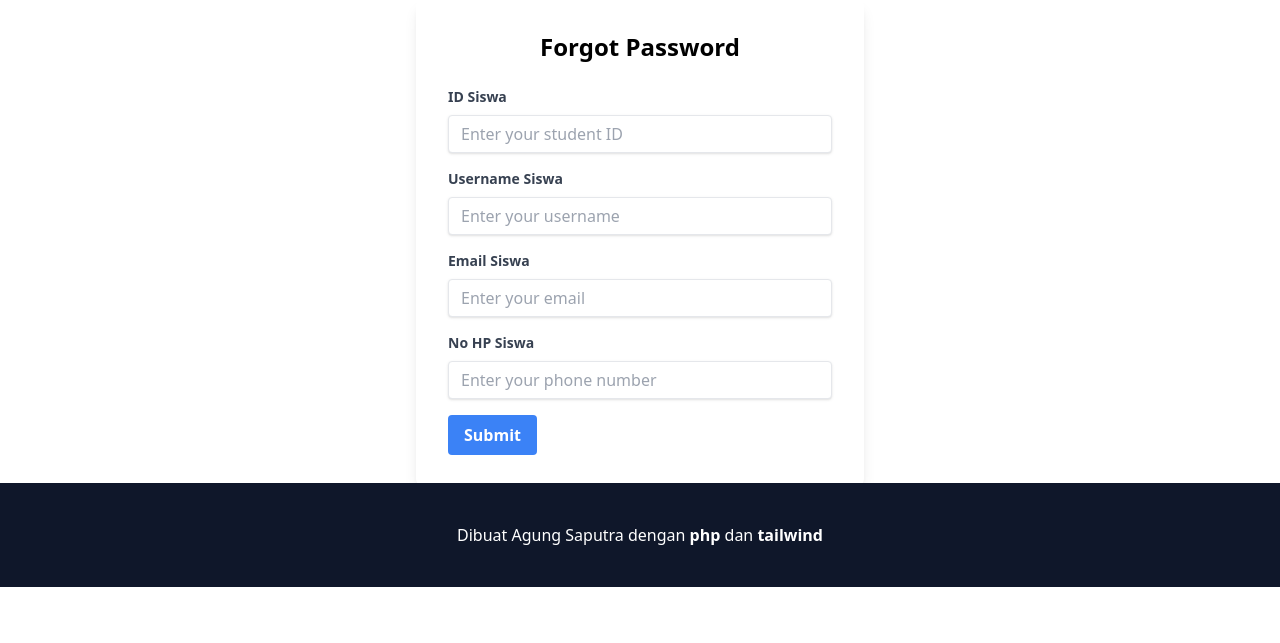
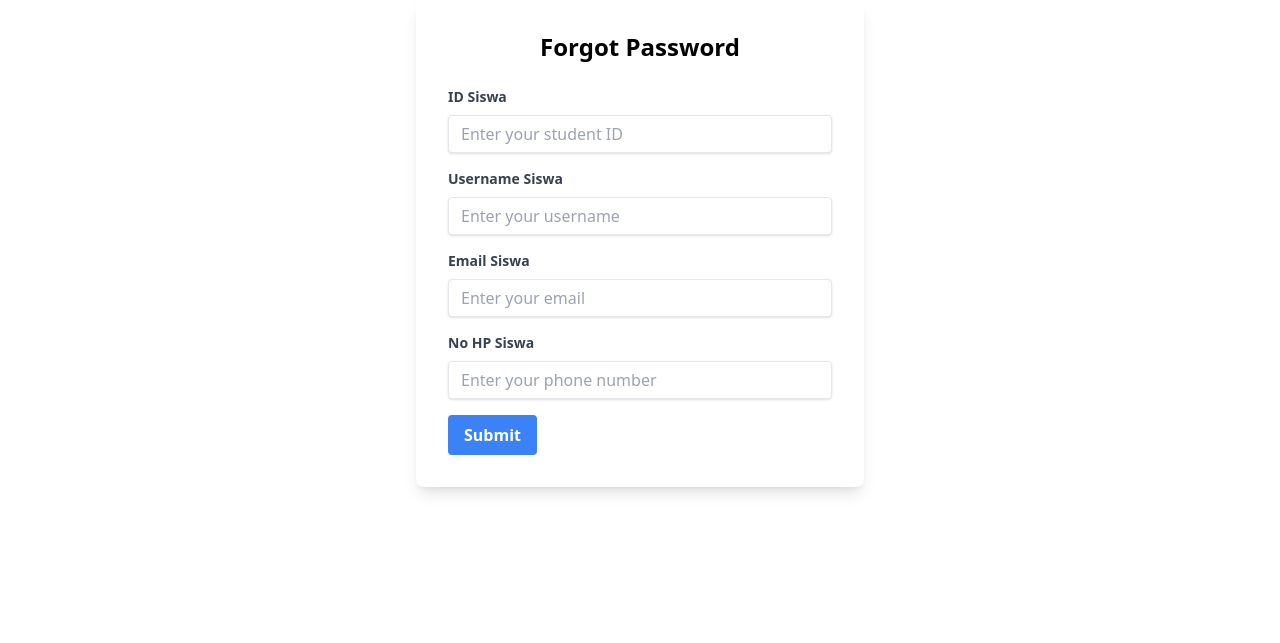
Before and after one commit to difhaels/dx-coding, a PHP site: page /project-erp/register/forgot-password.php in a window 1280 px wide. Shown: the part 213-856 px from the top of the page. Run offline with PHP 8.4, Linux system fonts and the light colour scheme; some libraries are stand-ins or nearby versions.

Commit message:
remove footer register

```diff
--- a/register/forgot-password.php
+++ b/register/forgot-password.php
@@ -44,8 +44,5 @@
         </div>
     </div>
 
-    <footer class="fixed bottom-0 text-center bg-slate-900 text-white py-10 w-full">
-        <h1>Dibuat Agung Saputra dengan <span class="font-bold">php</span> dan <span class="font-bold">tailwind</span></h1>
-    </footer>
 </body>
 </html>
```
